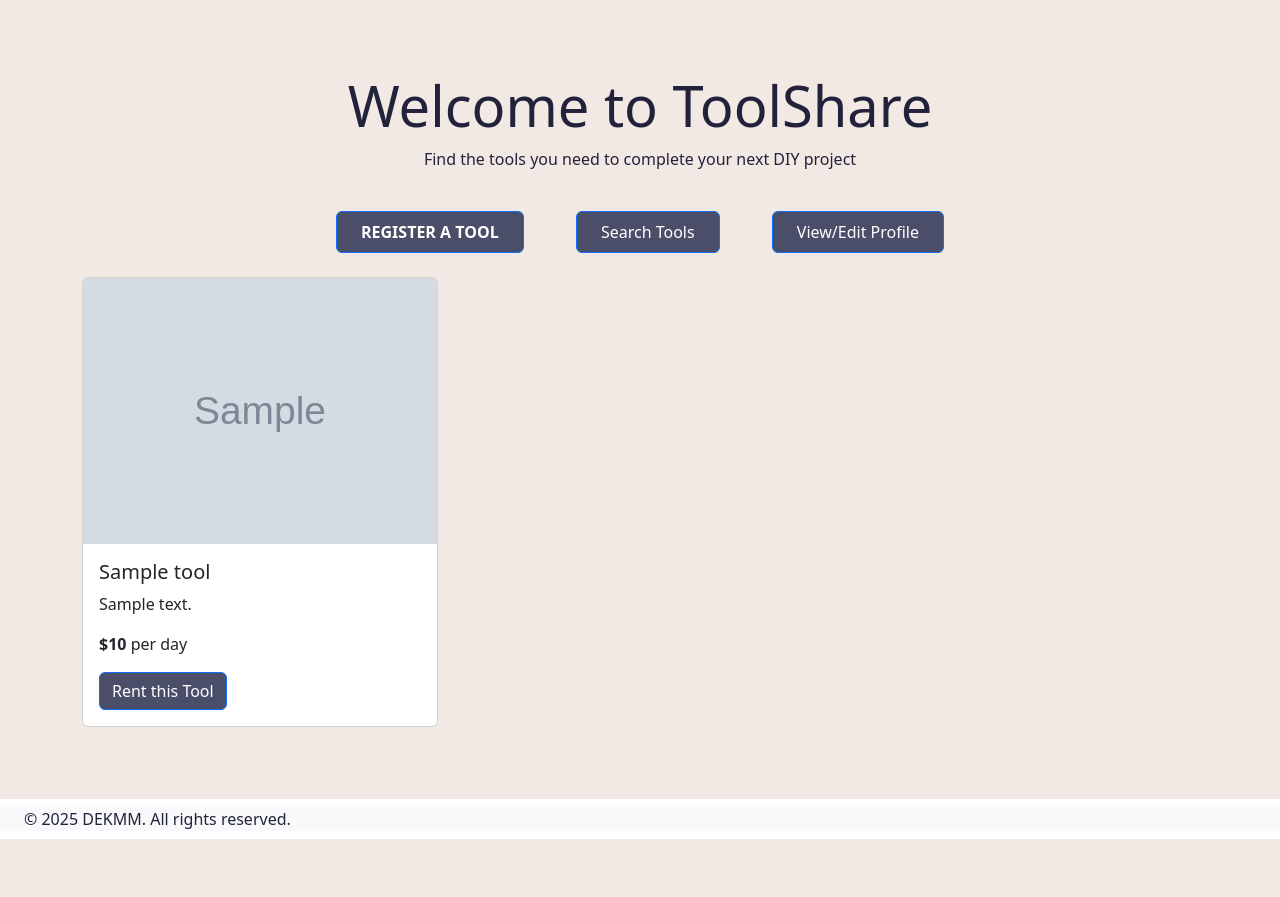
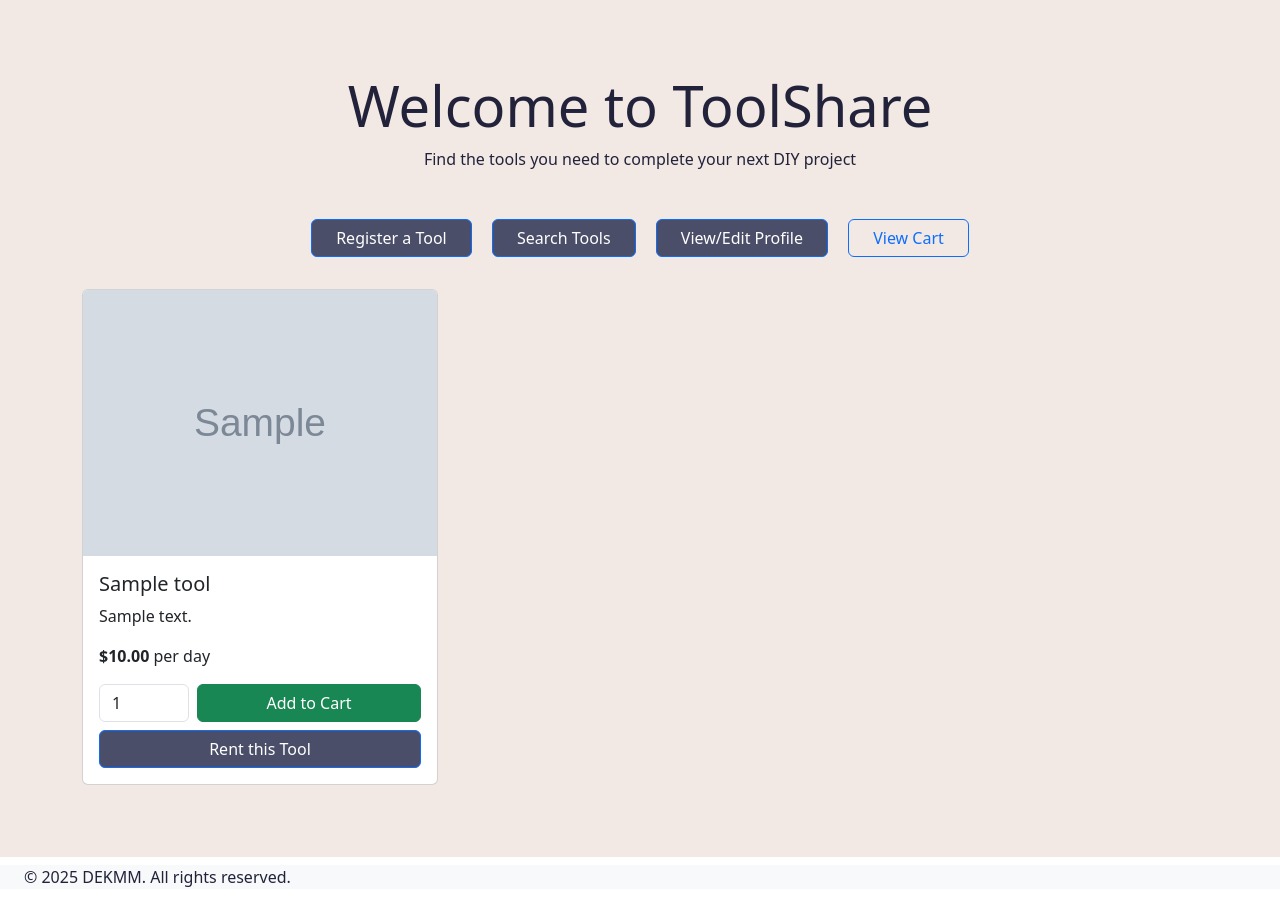
Before and after one commit to eddydesouza/ToolShare, a Flask app: template templates/index.html in a window 1280 px wide. Shown: the part 93-990 px from the top of the page. Before the commit the page ends 932 px from the top, so only its background shows below. Run offline with Flask 3, Linux system fonts and the light colour scheme; the template is opened without the code that fills it: most values are stand-ins (such as "Sample title", 1, 10 or a date in 2020); grey boxes marked "Sample" are stand-in pictures.

Commit message:
Added Stripe payment, and routes to app.py and cart.html

```diff
--- a/templates/index.html
+++ b/templates/index.html
@@ -3,19 +3,23 @@
 {% block title %}Home | ToolShare{% endblock %}
 
 {% block content %}
-    <div class="text-center row">
+  <!-- Welcome Header -->
+  <div class="text-center row mb-4">
     <h1 class="display-4">Welcome to ToolShare</h1>
     <p>Find the tools you need to complete your next DIY project</p>
   </div>
 
-    <div class="row text-center">
+  <!-- Primary Actions -->
+  <div class="row text-center mb-4">
     <div class="col-lg align-self-center">
-        <a href="{{ url_for('register_artisan') }}" class="btn btn-primary m-4 px-4 py-2 text-uppercase"><strong>Register a Tool</strong></a>
-        <a href="{{ url_for('search.search_tools') }}" class="btn btn btn-primary m-4 px-4 py-2">Search Tools</a>
-        <a href="{{ url_for('user.profile', user_id=1) }}" class="btn btn-primary m-4 px-4 py-2">View/Edit Profile</a>
+      <a href="{{ url_for('register_artisan') }}" class="btn btn-primary m-2 px-4">Register a Tool</a>
+      <a href="{{ url_for('search.search_tools') }}" class="btn btn-primary m-2 px-4">Search Tools</a>
+      <a href="{{ url_for('user.profile', user_id=1) }}" class="btn btn-primary m-2 px-4">View/Edit Profile</a>
+      <a href="{{ url_for('view_cart') }}" class="btn btn-outline-primary m-2 px-4">View Cart</a>
     </div>
   </div>
 
+  <!-- Tool Listings -->
   {% if tools %}
     <div class="row">
       {% for tool in tools %}
@@ -24,11 +28,19 @@
             {% if tool.image_url %}
               <img src="{{ tool.image_url }}" class="card-img-top" alt="{{ tool.name }}">
             {% endif %}
-              <div class="card-body">
+            <div class="card-body d-flex flex-column">
               <h5 class="card-title">{{ tool.name }}</h5>
               <p class="card-text">{{ tool.description }}</p>
-                <p><strong>${{ tool.daily_price }}</strong> per day</p>
-                <a href="{{ url_for('subscribe', artisan_id=tool.id) }}" class="btn btn-primary">Rent this Tool</a>
+              <p class="mb-3"><strong>${{ '%.2f'|format(tool.daily_price) }}</strong> per day</p>
+
+              <!-- Add to Cart -->
+              <form action="{{ url_for('add_to_cart', tool_id=tool.id) }}" method="POST" class="d-flex flex-column flex-sm-row align-items-center gap-2 mt-auto">
+                <input type="number" name="quantity" min="1" value="1" class="form-control" style="max-width: 90px;" required>
+                <button type="submit" class="btn btn-success w-100 w-sm-auto">Add to Cart</button>
+              </form>
+
+              <!-- Direct Rent / Subscribe -->
+              <a href="{{ url_for('subscribe', artisan_id=tool.id) }}" class="btn btn-primary mt-2 w-100">Rent this Tool</a>
             </div>
           </div>
         </div>
@@ -42,17 +54,13 @@
     </div>
     <div class="row justify-content-center">
       <div class="col-lg-2">
-          <img class="rounded img-fluid img-thumbnail" src="{{ url_for('static', filename='images/sam-clarke-ZEfFgaXVaV4-unsplash.jpg') }}" />
-          <small class="text-muted">Photo by <a class="text-muted" href="https://unsplash.com/@clarke_designs_photography?utm_content=creditCopyText&utm_medium=referral&utm_source=unsplash">Sam Clarke</a></small>
+        <img class="rounded img-fluid img-thumbnail" src="{{ url_for('static', filename='images/sam-clarke-ZEfFgaXVaV4-unsplash.jpg') }}" alt="Workshop photo by Sam Clarke" />
+        <small class="text-muted d-block">Photo by <a class="text-muted" href="https://unsplash.com/@clarke_designs_photography">Sam Clarke</a></small>
       </div>
       <div class="col-lg-2">
-          <img class="rounded img-fluid img-thumbnail" src="{{ url_for('static', filename='images/marissa-daeger-jCctpZe3sZo-unsplash.jpg') }}" />
-          <small class="text-muted">Photo by <a class="text-muted" href="https://unsplash.com/@marissadaeger?utm_content=creditCopyText&utm_medium=referral&utm_source=unsplash">Marissa Daeger</a></small>
+        <img class="rounded img-fluid img-thumbnail" src="{{ url_for('static', filename='images/marissa-daeger-jCctpZe3sZo-unsplash.jpg') }}" alt="Tools photo by Marissa Daeger" />
+        <small class="text-muted d-block">Photo by <a class="text-muted" href="https://unsplash.com/@marissadaeger">Marissa Daeger</a></small>
       </div>
     </div>
   {% endif %}
-
-
-
-  </div>
 {% endblock %}
```
Also changed, not shown: templates/cart.html (added, +51 -0 lines), 1 other file. Lines whose indentation alone changed are shown as unchanged.
